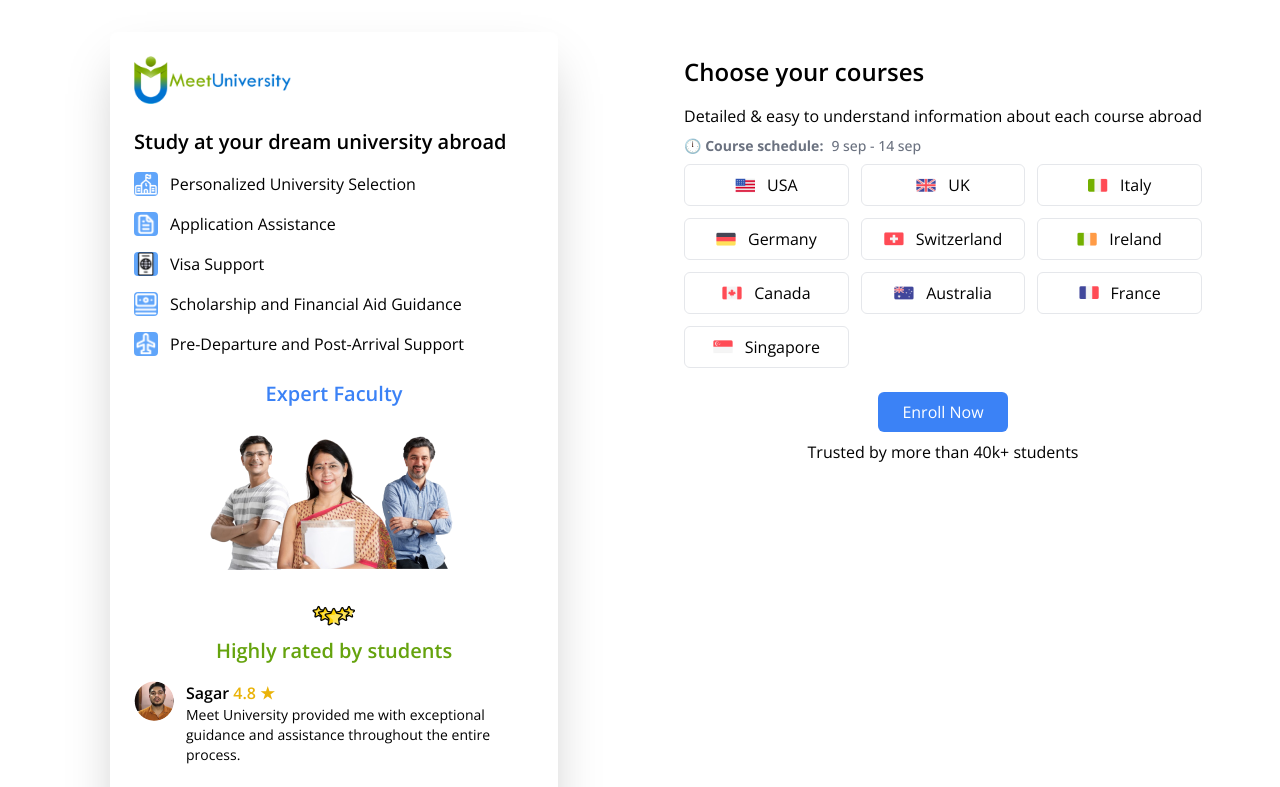
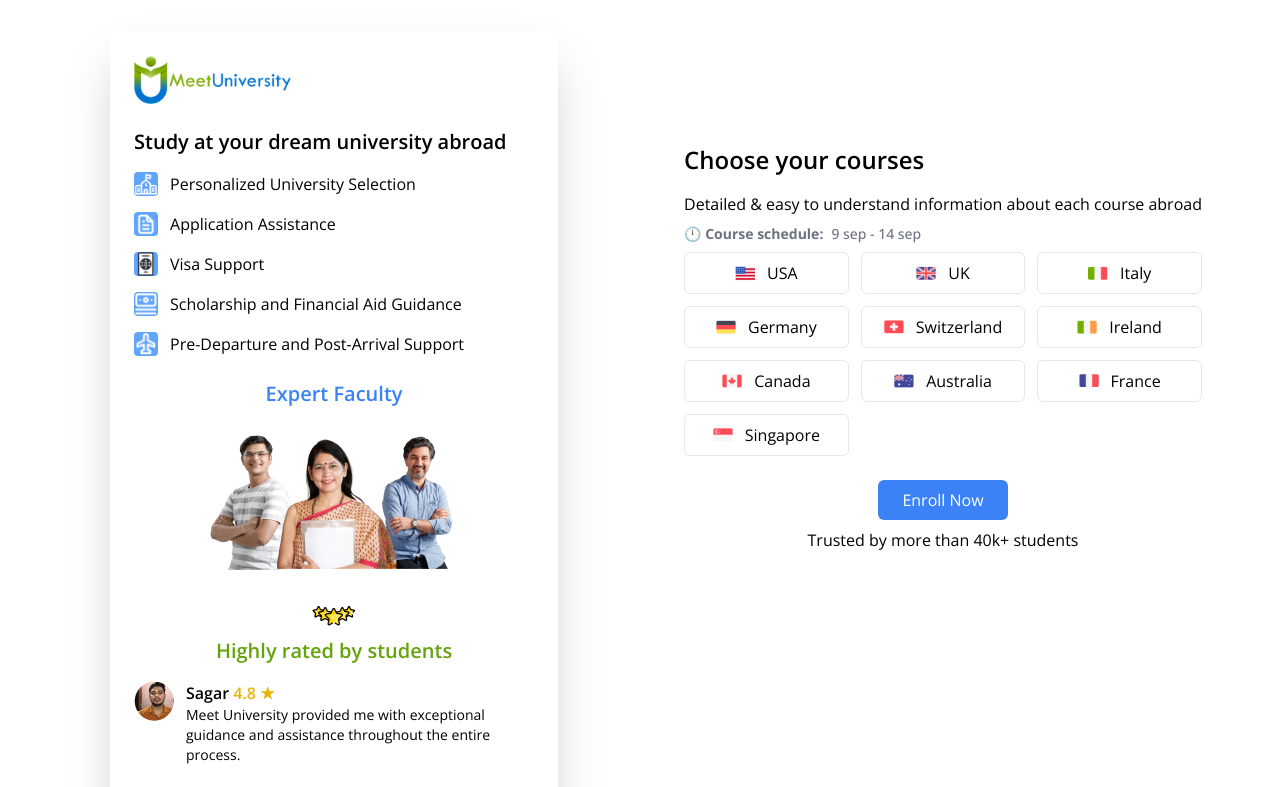
Before and after one commit to aditya90205/MeetUniversity, a React (Vite) app: page / in a window 1280 px wide. Shown: the top 787 px of the page. Built offline with nearby package versions, Linux system fonts and the light colour scheme.

Commit message:
chore: Update SelectCountry component styling
Refactor the SelectCountry component in the src/components/SelectCountry.jsx file to update the styling of the hidden block for larger screens. This change improves the layout and alignment of the component.

Closes #456

```diff
--- a/src/components/SelectCountry.jsx
+++ b/src/components/SelectCountry.jsx
@@ -242,7 +242,7 @@
         </div>
       </div>
 
-      <div className="hidden md:block md:h-screen md:mt-14">
+      <div className="hidden md:block md:mt-36">
         {/* Course Section */}
         <div className="text-left mb-6">
           <h3 className="text-2xl font-semibold text-left mb-4">
```
